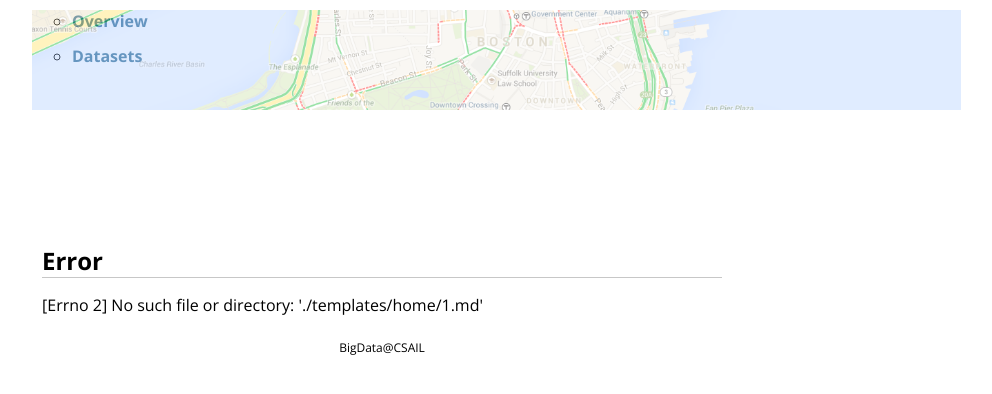
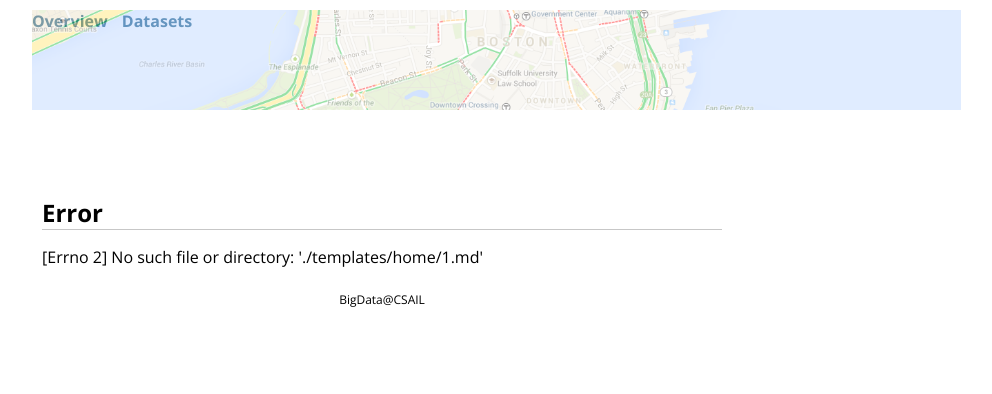
Before and after one commit to mitdbg/bigdata, a Django app: page /1 in a window 1280 px wide. Shown: the top 394 px of the page, without its empty margins (258-1250 px from the left). Run offline with Django 3.2, Linux system fonts and the light colour scheme; parts of the project's set-up code (start-up, migrations or seed data) failed here and were passed over; some web fonts are replaced.

Commit message:
comment out bootstrap

```diff
--- a/src/website/templates/home/index_template.html
+++ b/src/website/templates/home/index_template.html
@@ -8,16 +8,13 @@
 	</head>
 
 <body>
-<div class="navbar" style="z-index:3; background-color:transparent">
-    <ul class="nav navbar-nav">
-          <li><a href="/index" style="font-weight: bold; margin-right: 10px;  ">
+<div class="nav" style="z-index:3; background-color:transparent">
+          <a href="/index" style="font-weight: bold; margin-right: 10px;  ">
           Overview
-          </a></li>
-          <li><a href="/datasets" style="font-weight: bold; margin-right: 10px; ">
+          </a>
+          <a href="/datasets" style="font-weight: bold; margin-right: 10px; ">
           Datasets
-          </a></li>
-        </ul>
-
+          </a>
 </div>
 
 
```
